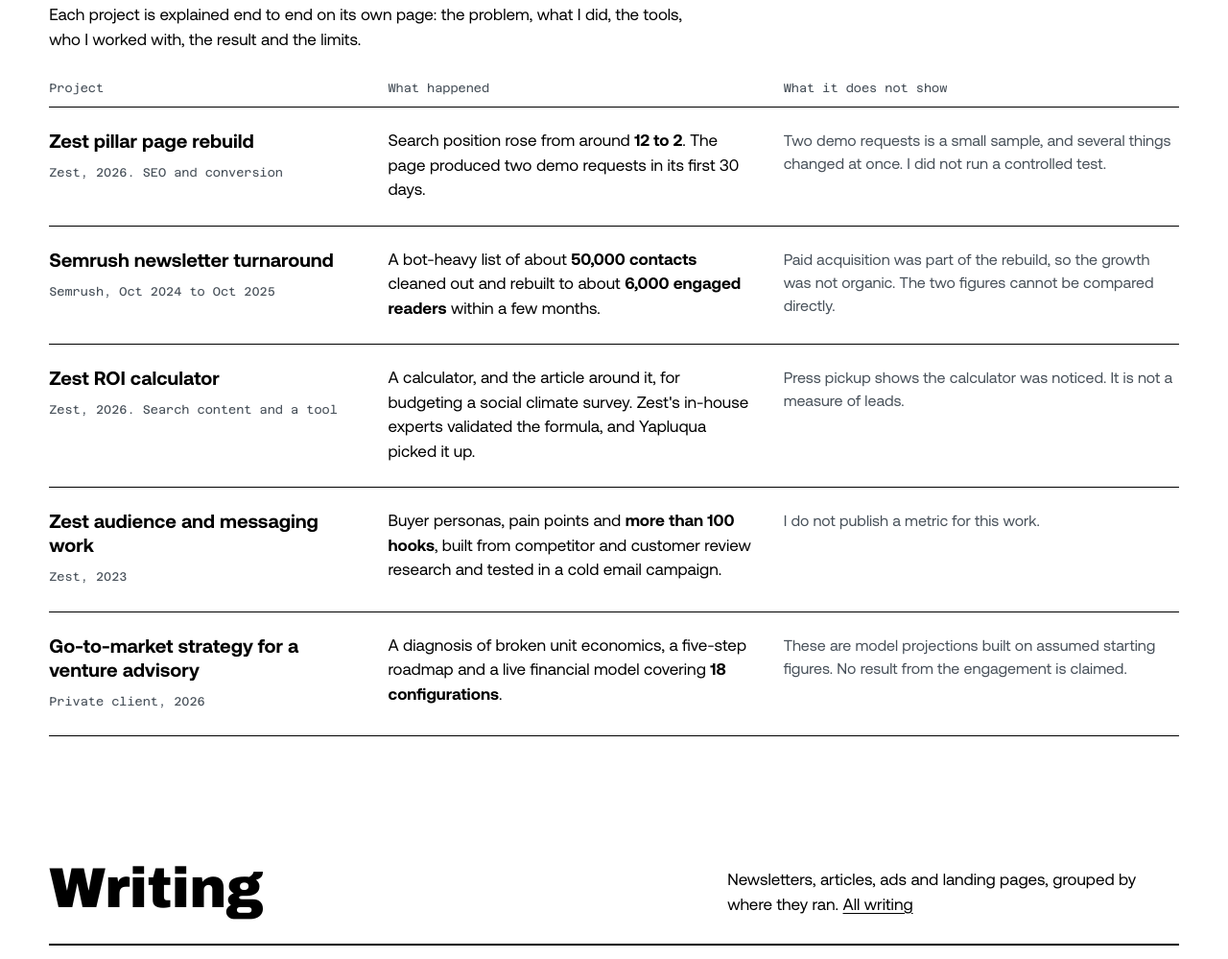
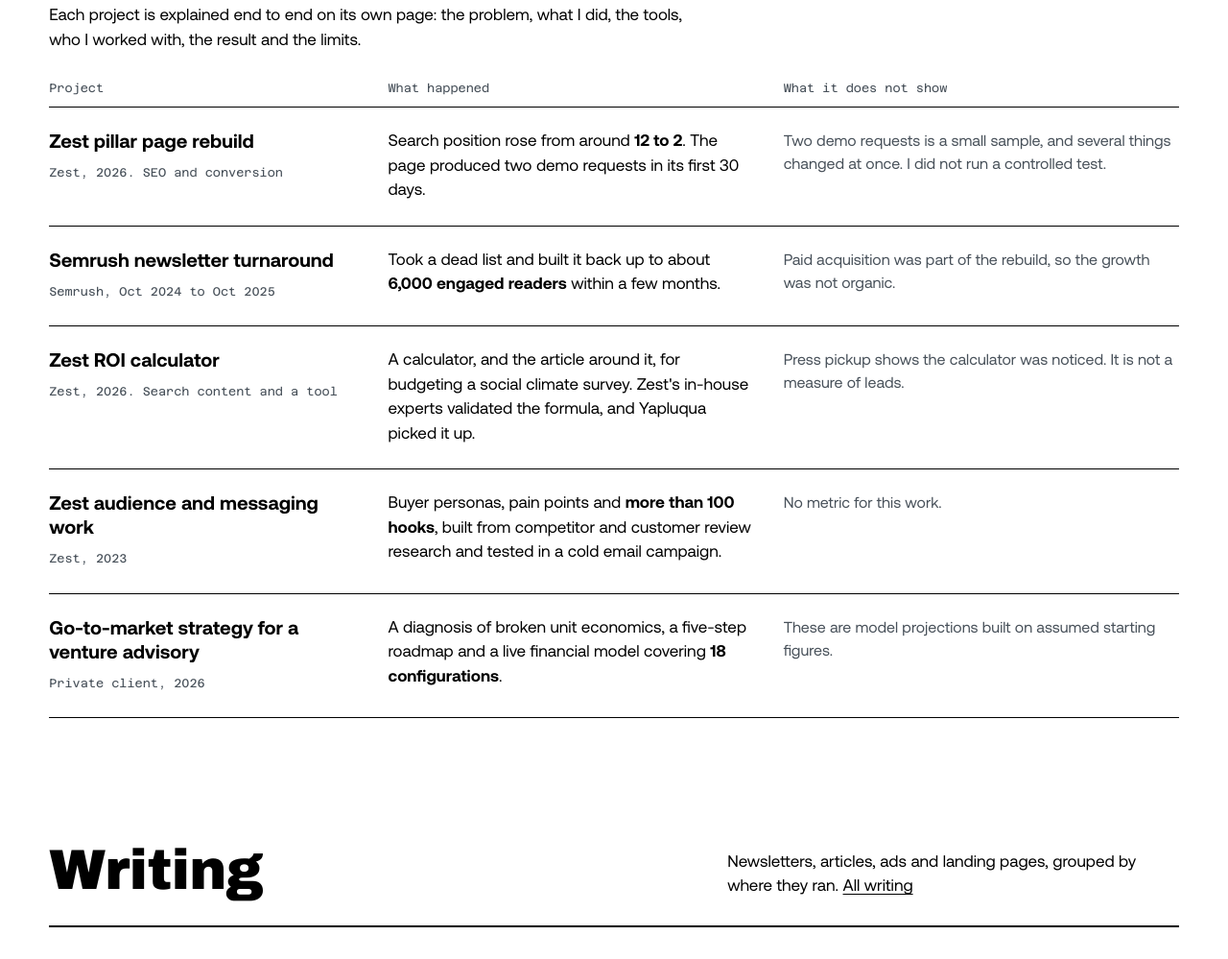
Before and after one commit to moovapp2023/owen_pro, a plain HTML site: page index.html in a window 1280 px wide. Shown: the part 3771-4770 px from the top of the page at 96% size. Drawn offline with Linux system fonts and the light colour scheme.

Commit message:
Growth ledger: reword three rows
- Semrush: 'Took a dead list and built it back up' (the 50,000 figure
  is gone, and with it the note comparing the two figures).
- Zest audience work: 'No metric for this work.'
- Venture advisory: drop 'No result from the engagement is claimed.'

Applied on the home page and the growth strategy index.

Co-Authored-By: Claude Fable 5.2 <noreply@anthropic.com>

```diff
--- a/index.html
+++ b/index.html
@@ -214,8 +214,8 @@
       </tr>
       <tr>
         <th scope="row"><a class="ledger-title" href="/reach-and-results/semrush-newsletters/">Semrush newsletter turnaround</a><span class="meta">Semrush, Oct 2024 to Oct 2025</span></th>
-        <td data-h="What happened">A bot-heavy list of about <b>50,000 contacts</b> cleaned out and rebuilt to about <b>6,000 engaged readers</b> within a few months.</td>
-        <td class="limit" data-h="What it does not show">Paid acquisition was part of the rebuild, so the growth was not organic. The two figures cannot be compared directly.</td>
+        <td data-h="What happened">Took a dead list and built it back up to about <b>6,000 engaged readers</b> within a few months.</td>
+        <td class="limit" data-h="What it does not show">Paid acquisition was part of the rebuild, so the growth was not organic.</td>
       </tr>
       <tr>
         <th scope="row"><a class="ledger-title" href="/reach-and-results/zest-roi-calculator/">Zest ROI calculator</a><span class="meta">Zest, 2026. Search content and a tool</span></th>
@@ -225,12 +225,12 @@
       <tr>
         <th scope="row"><a class="ledger-title" href="/reach-and-results/zest-2023/">Zest audience and messaging work</a><span class="meta">Zest, 2023</span></th>
         <td data-h="What happened">Buyer personas, pain points and <b>more than 100 hooks</b>, built from competitor and customer review research and tested in a cold email campaign.</td>
-        <td class="limit" data-h="What it does not show">I do not publish a metric for this work.</td>
+        <td class="limit" data-h="What it does not show">No metric for this work.</td>
       </tr>
       <tr>
         <th scope="row"><a class="ledger-title" href="/reach-and-results/private-client-gtm/">Go-to-market strategy for a venture advisory</a><span class="meta">Private client, 2026</span></th>
         <td data-h="What happened">A diagnosis of broken unit economics, a five-step roadmap and a live financial model covering <b>18 configurations</b>.</td>
-        <td class="limit" data-h="What it does not show">These are model projections built on assumed starting figures. No result from the engagement is claimed.</td>
+        <td class="limit" data-h="What it does not show">These are model projections built on assumed starting figures.</td>
       </tr>
     </tbody>
   </table>
```
Also changed, not shown: reach-and-results/index.html (+4 -4 lines).
